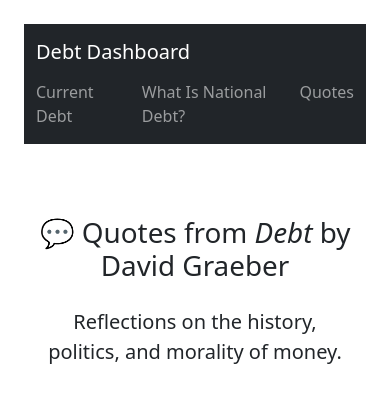
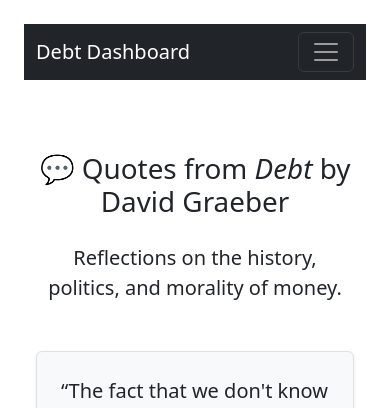
Before and after one commit to philtrachtenberg3/us_government_debt, a Flask app: page /quotes in a window 390 px wide. Shown: the top 408 px of the page. Run offline with Flask 3, Linux system fonts and the light colour scheme.

Commit message:
made navbar responsive

```diff
--- a/templates/base.html
+++ b/templates/base.html
@@ -5,11 +5,16 @@
   <link href="https://cdn.jsdelivr.net/npm/bootstrap@5.3.3/dist/css/bootstrap.min.css" rel="stylesheet">
 </head>
 <body class="p-4">
-  <nav class="navbar navbar-dark bg-dark mb-4">
+  <nav class="navbar navbar-expand-lg navbar-dark bg-dark mb-4">
     <div class="container">
       <a class="navbar-brand" href="/">Debt Dashboard</a>
-      <ul class="navbar-nav flex-row">
-        <li class="nav-item me-3">
+      <button class="navbar-toggler" type="button" data-bs-toggle="collapse" data-bs-target="#navbarLinks" aria-controls="navbarLinks" aria-expanded="false" aria-label="Toggle navigation">
+        <span class="navbar-toggler-icon"></span>
+      </button>
+
+      <div class="collapse navbar-collapse" id="navbarLinks">
+        <ul class="navbar-nav ms-auto">
+          <li class="nav-item">
             <a class="nav-link" href="/">Current Debt</a>
           </li>
           <li class="nav-item">
@@ -20,6 +25,7 @@
           </li>
         </ul>
       </div>
+    </div>
   </nav>
 
   {% block content %}{% endblock %}
```
Lines whose indentation alone changed are shown as unchanged.
